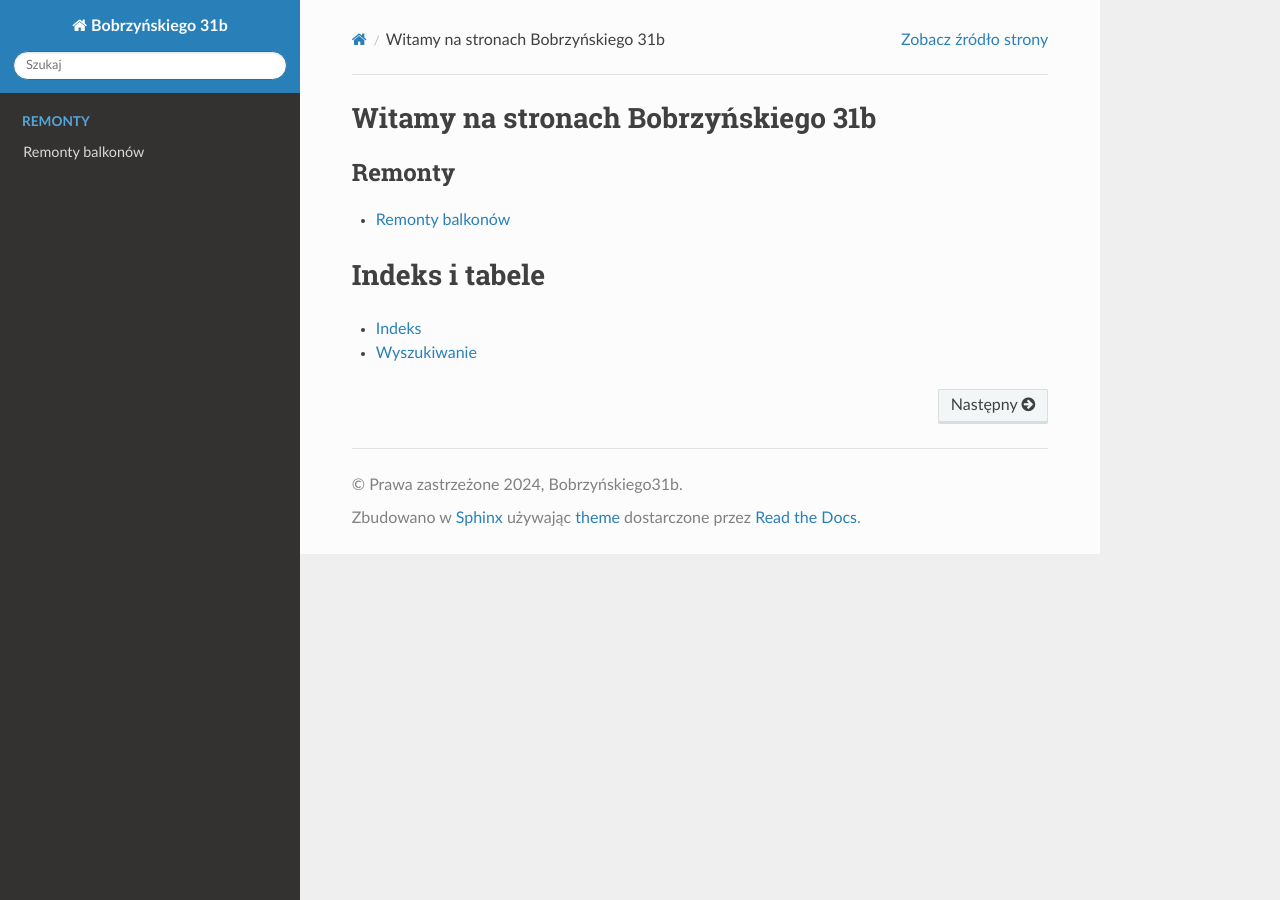
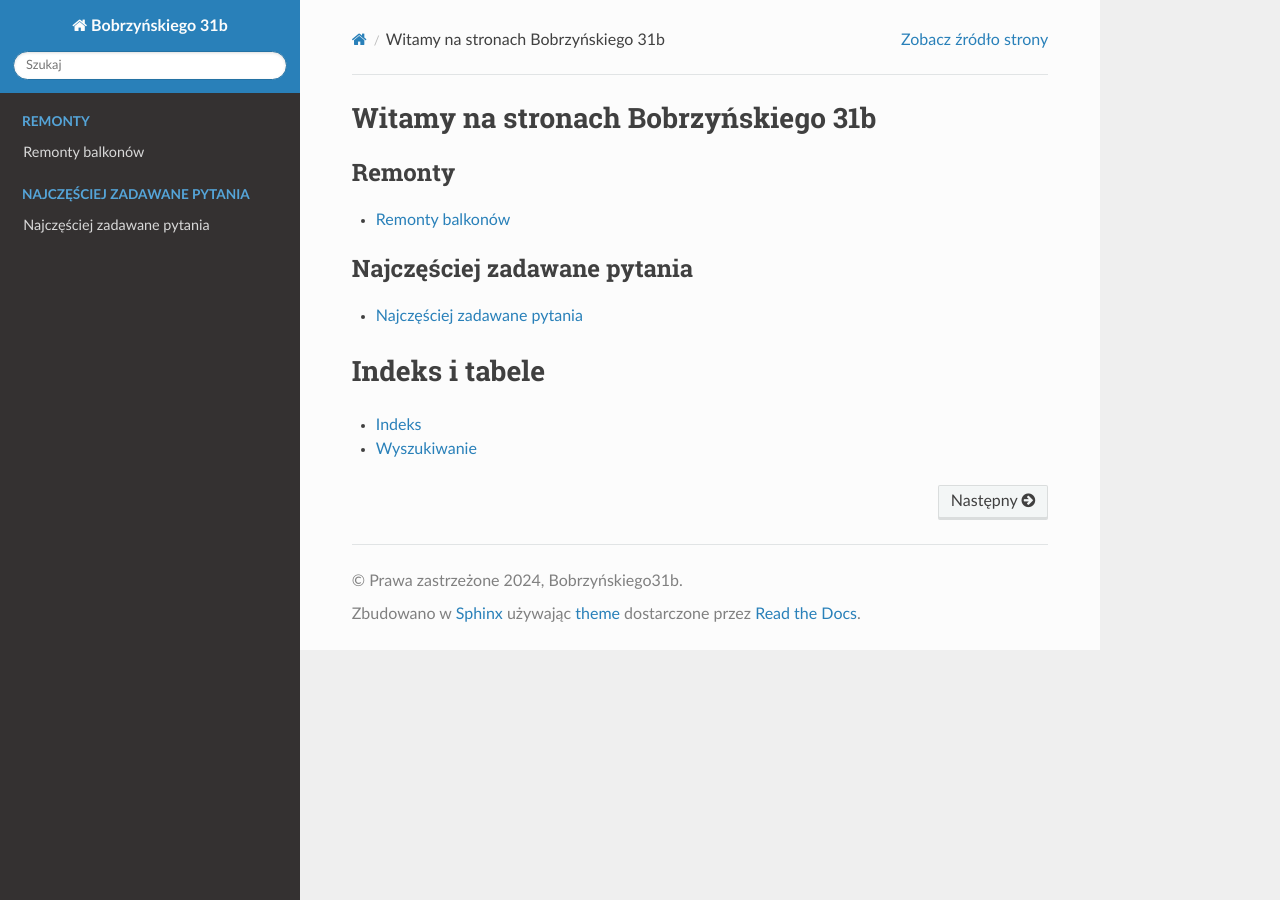
Before and after one commit to Bobrzynskiego31b/Bobrzynskiego31b.github.io, a Sphinx documentation site: the page built from docs/index.rst, in a window 1280 px wide. Built offline with Sphinx 7.4.7 and the Read the Docs theme 2.0.0, drawn with Linux system fonts in a browser that asks for light colours.

Commit message:
Add FAQs

```diff
--- /dev/null
+++ b/docs/faqs.rst
@@ -0,0 +1,8 @@
+Najczęściej zadawane pytania
+============================
+
+.. toctree::
+   :maxdepth: 2
+   :caption: Ustawa o Własności Lokali
+
+   faqs_uwl
--- a/docs/index.rst
+++ b/docs/index.rst
@@ -12,6 +12,11 @@ Witamy na stronach Bobrzyńskiego 31b
 
    balkony
 
+.. toctree::
+   :maxdepth: 1
+   :caption: Najczęściej zadawane pytania
+
+   faqs
 
 
 Indeks i tabele
```
Also changed, not shown: docs/faqs_uwl.rst (added, +28 -0 lines), 1 other file.
